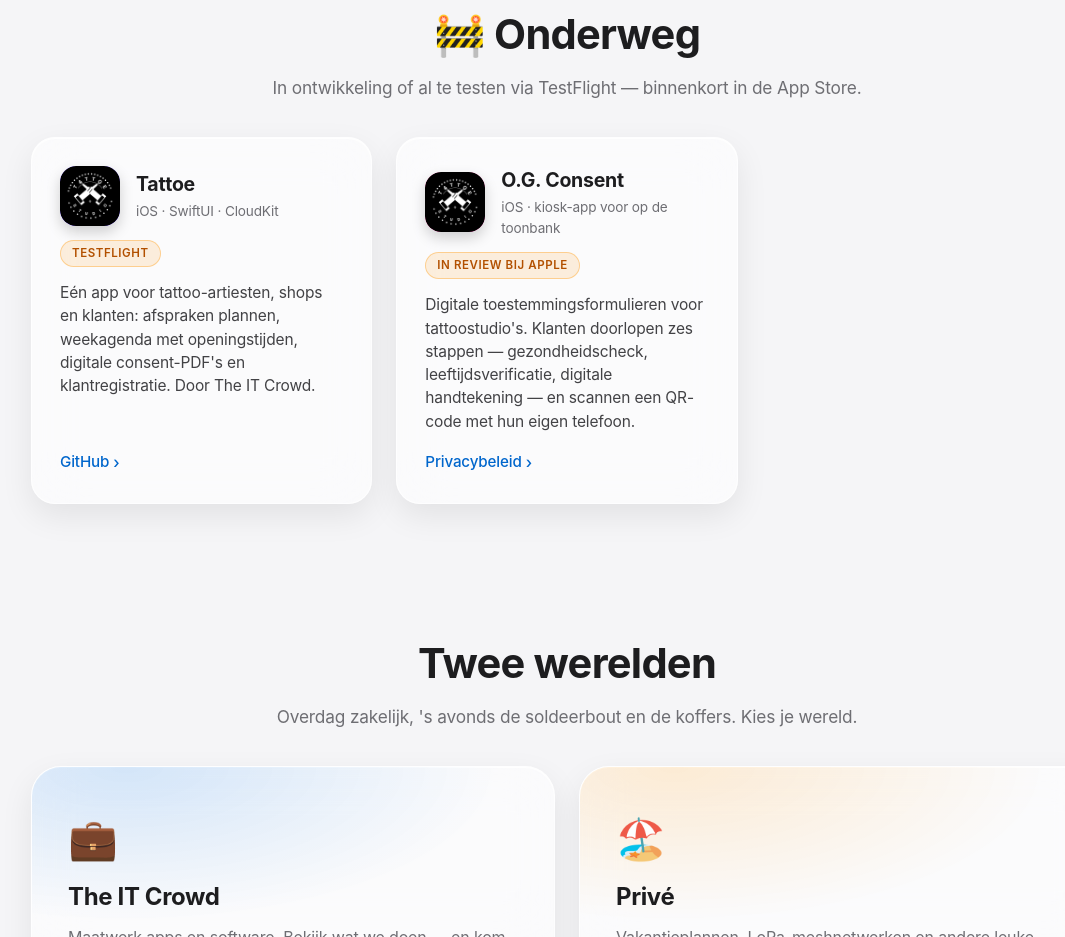
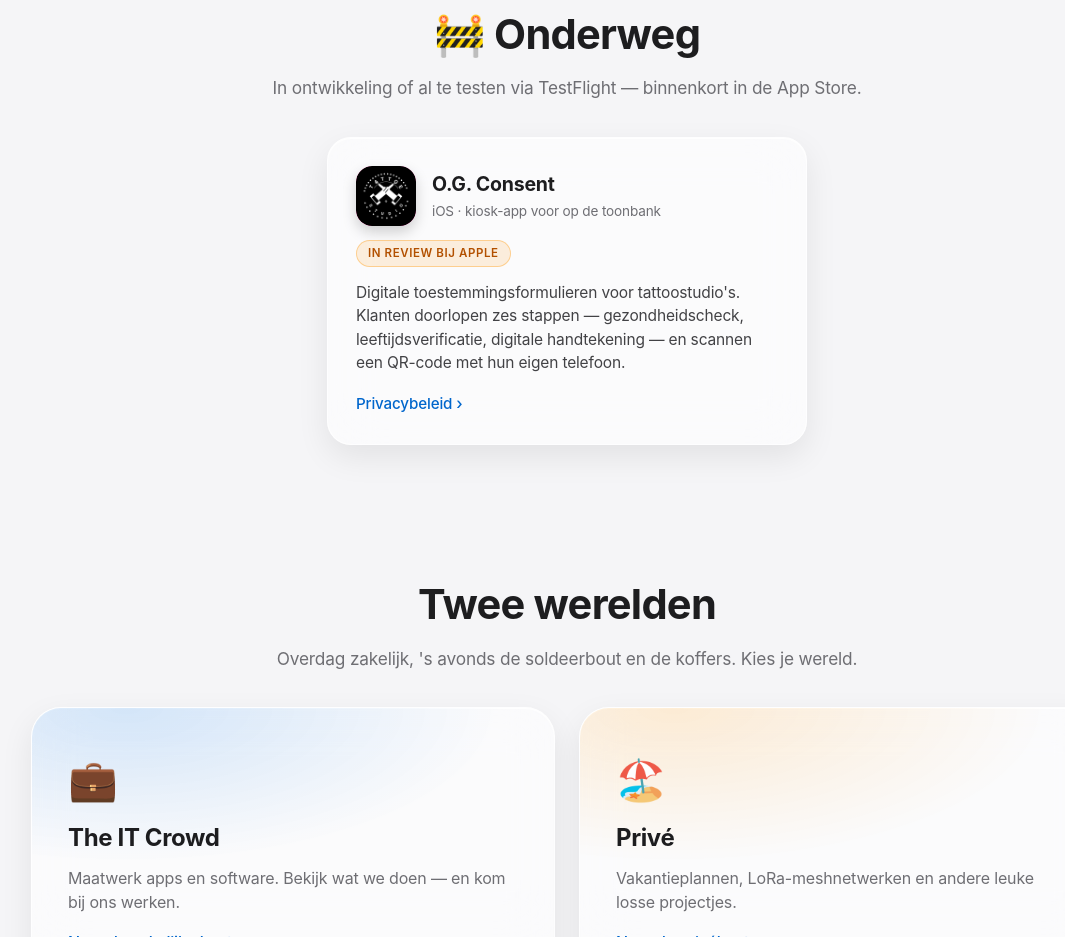
Before and after one commit to EdCafferata/cafferata-site, a plain HTML site: page index.html in a window 1280 px wide. Shown: the part 2323-3260 px from the top of the page, without its empty margins (73-1138 px from the left). Drawn offline with Linux system fonts and the light colour scheme.

Commit message:
Tattoe van de site verwijderd (tegel, icoon, /tattoe/-pagina's op de NAS)
Co-Authored-By: Claude Opus 5.5 <noreply@anthropic.com>

```diff
--- a/index.html
+++ b/index.html
@@ -219,22 +219,6 @@
     </div>
     <div class="grid">
 
-      <article class="card">
-        <div class="card-top">
-          <div class="app-icon icon-violet"><a href="https://github.com/EdCafferata/Tattoe" target="_blank" rel="noopener" aria-label="Tattoe — bekijk op GitHub"><img src="assets/icons/tattoe.png" alt="Tattoe app-icoon"></a></div>
-          <div>
-            <h3>Tattoe</h3>
-            <div class="sub">iOS · SwiftUI · CloudKit</div>
-          </div>
-        </div>
-        <div class="badges">
-          <span class="badge badge-soon">TESTFLIGHT</span>
-        </div>
-        <p class="desc">Eén app voor tattoo-artiesten, shops en klanten: afspraken plannen, weekagenda met openingstijden, digitale consent-PDF's en klantregistratie. Door The IT Crowd.</p>
-        <div class="card-links">
-          <a href="https://github.com/EdCafferata/Tattoe" target="_blank" rel="noopener">GitHub</a>
-        </div>
-      </article>
 
       <article class="card">
         <div class="card-top">
```
Also changed, not shown: assets/icons/tattoe.png (deleted), 1 other file.
